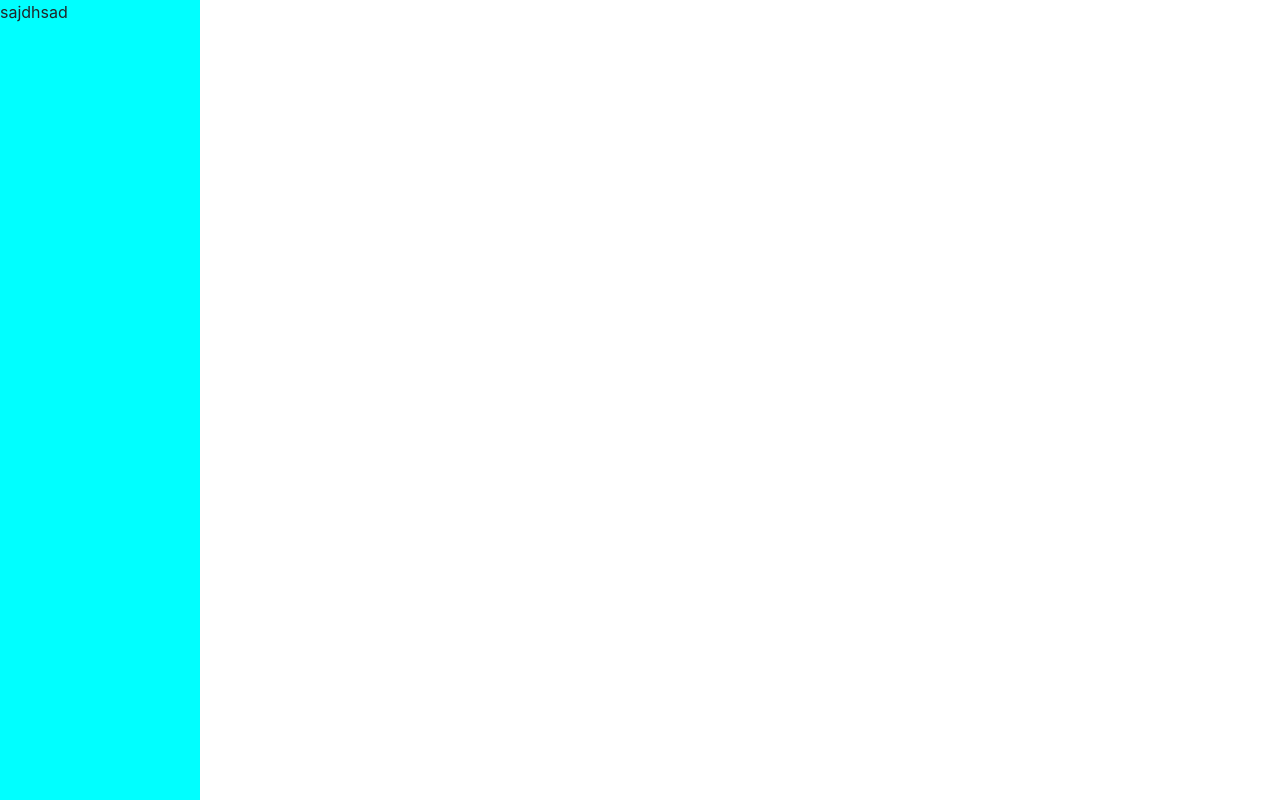
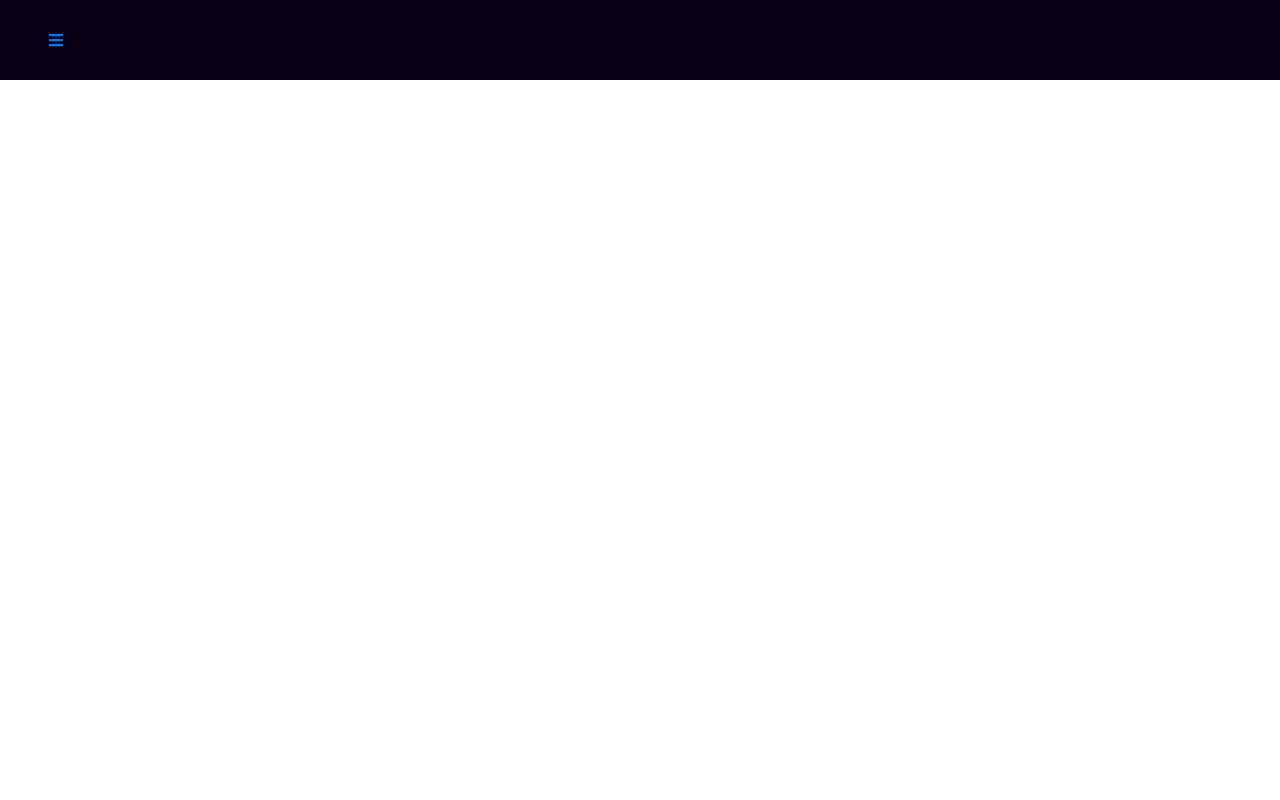
Before and after one commit to aranzaortega/sidebar, a React (Create React App) app: page / in a window 1280 px wide. Built offline with nearby package versions, Linux system fonts and the light colour scheme.

Commit message:
creating the sidebar toggle button w styled components and icons

```diff
--- a/package.json
+++ b/package.json
@@ -4,16 +4,16 @@
   "version": "0.1.0",
   "private": true,
   "dependencies": {
-    "@testing-library/jest-dom": "^5.11.6",
-    "@testing-library/react": "^11.2.2",
-    "@testing-library/user-event": "^12.5.0",
     "bootstrap": "^4.5.3",
     "jquery": "^3.5.1",
     "popper.js": "^1.16.1",
     "react": "^17.0.1",
     "react-bootstrap": "^1.4.0",
     "react-dom": "^17.0.1",
+    "react-icons": "^4.1.0",
+    "react-router-dom": "^5.2.0",
     "react-scripts": "4.0.1",
+    "styled-components": "^5.2.1",
     "web-vitals": "^0.2.4"
   },
   "scripts": {
--- a/src/App.css
+++ b/src/App.css
@@ -1,15 +1,6 @@
-.App {
-  width: 100vw;
-  height: 100vh;
-}
+
 
 body{
   margin: 0;
   padding: 0;
 }
-
-.Sidebar{
-  background-color:aqua;
-  height: 100%;
-  width: 200px;
-}
--- a/src/App.js
+++ b/src/App.js
@@ -1,12 +1,13 @@
 import React from 'react';
 import "./App.css";
-import Sidebar from "./components/Sidebar";
+import Sidebar from "./components/Sidebar/Sidebar.js";
+import {BrowserRouter as Router, Switch, Route} from 'react-router-dom';
 
 function App() {
   return (
-    <div className="App">
+    <Router>
         <Sidebar/>
-    </div>
+    </Router>
   );
 }
 
--- a/src/components/Sidebar.js
+++ /dev/null
@@ -1,12 +0,0 @@
-import React from 'react'
-import "../App.css";
-
-function Sidebar() {
-    return (
-        <div className="Sidebar">
-            sajdhsad
-        </div>
-    )
-}
-
-export default Sidebar
--- /dev/null
+++ b/src/components/Sidebar/Sidebar.js
@@ -0,0 +1,64 @@
+import React, {useState} from 'react'
+import {Link} from 'react-router-dom';
+import * as FaIcons from 'react-icons/fa';
+import styled from 'styled-components';
+//import {SidebarData} from './SidebarData';
+
+const Nav = styled.div`
+    background-color: rgb(8, 0, 22);
+    height: 80px;
+    display: flex;
+    justify-content: flex-start;
+    align-items: center;
+`;
+
+const NavIcon = styled(Link)`
+    margin-left: 3em;
+    height: 80px;
+    display: flex;
+    justify-content: flex-start;
+    align-items: center;
+`;
+
+const SidebarNav = styled.nav`
+    background-color: rgb(8, 0, 22);
+    width: 250px;
+    height: 100vh;
+    display: flex;
+    justify-content: center;
+    position: fixed;
+    top: 0;
+    left: ${({sidebar}) => (sidebar ? '0' : '-100%')};
+    transition: 350ms;
+    z-index: 10;
+`;
+
+const SidebarWrap = styled.div`
+    width: 100%;
+`;
+
+const Sidebar = () => {
+
+    const [sidebar, setSidebar] = useState(false);
+
+    const showSidebar = () => setSidebar(!sidebar);
+
+    return (
+        <>
+            <Nav>
+                <NavIcon to="#">
+                    <FaIcons.FaBars onClick={showSidebar}/>
+                </NavIcon>
+            </Nav>
+            <SidebarNav sidebar={sidebar}>
+                <SidebarWrap>
+                    <NavIcon>
+                        <FaIcons.FaWindowClose onClick={showSidebar}/>
+                    </NavIcon>
+                </SidebarWrap>
+            </SidebarNav>
+        </>
+    )
+}
+
+export default Sidebar
--- /dev/null
+++ b/src/components/Sidebar/SidebarData.js
@@ -0,0 +1,21 @@
+/* import React from 'react';
+import * as FaIcons from 'react-icons/fa'
+
+const SidebarData = () => {
+    {
+        title: 'Overview';
+        path:'/overview';
+        icon: <FaIcons.FaHome/>;
+        iconClosed: <FaIcons.FaCartArrowDown/>;
+        iconOpened: <FaIcons.FaArrowUp/>;
+        subNav:[
+            {
+                title: 'Users',
+                path:'/overview/users',
+                icon: <FaIcons.FaUsers/>
+            }
+        ]
+    }
+}
+
+export default SidebarData */
```
Also changed, not shown: src/components/Sidebar/SidebarStyles.css (added, +28 -0 lines), 2 other files (tests, documents, lock files or other folders).
